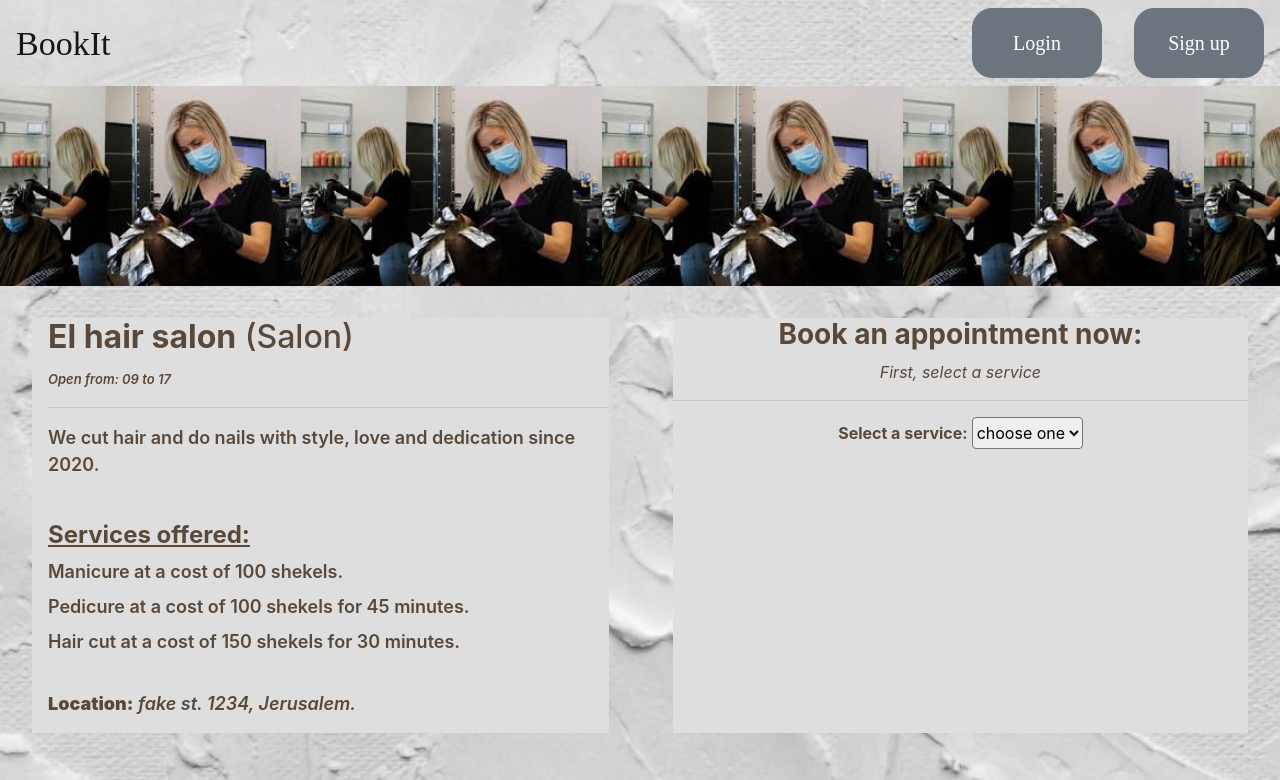
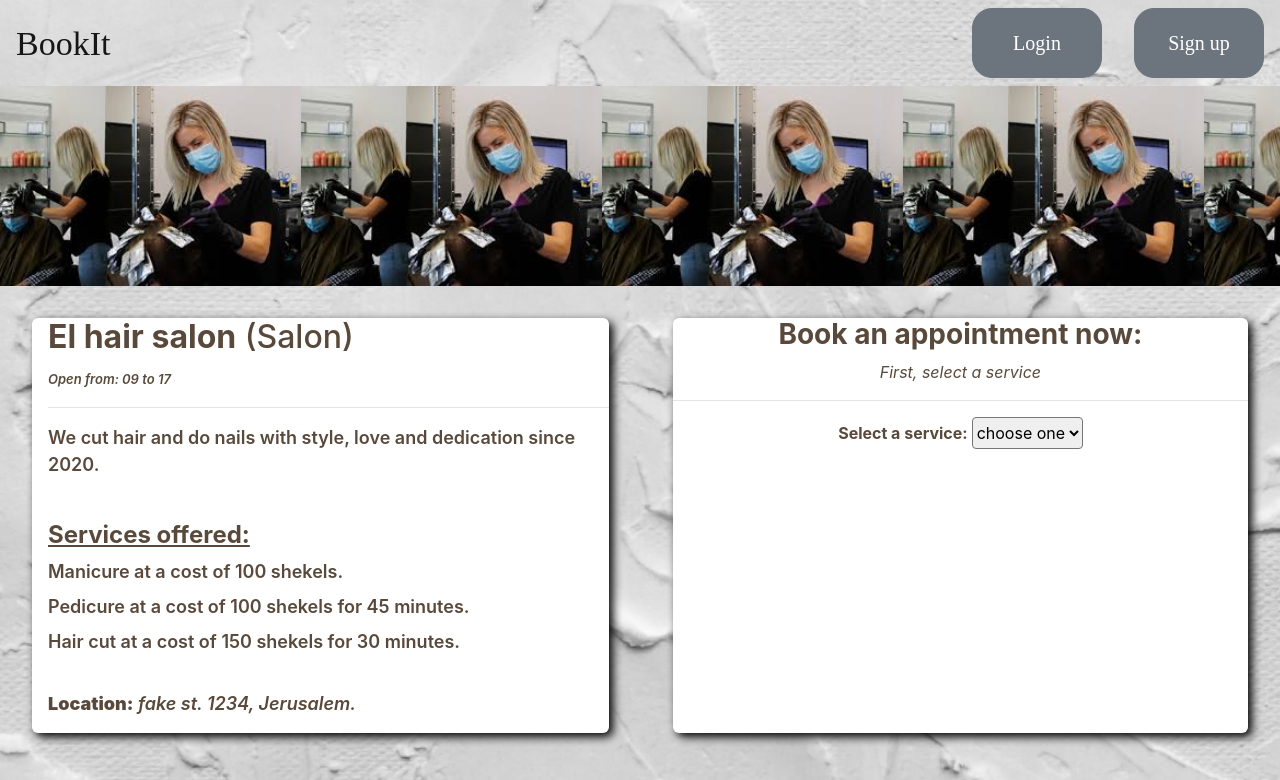
Before and after one commit to CheSackstein/Team-Frontend, a React (Create React App) app: page /Provider/1 in a window 1280 px wide. Shown: the top 780 px of the page. Built offline with nearby package versions, Linux system fonts and the light colour scheme.

Commit message:
design changes to search

```diff
--- a/src/components/Calendar.js
+++ b/src/components/Calendar.js
@@ -136,7 +136,7 @@ export default function Calendar(props) {
         <div>
           <br />
           <Button
-            className="bookNow mt-1"
+            className={serviceProfile.bookNow}
             id="bookNow"
             onClick={() => handleSubmit(selectedDate)}
           >
--- a/src/components/SearchForm.js
+++ b/src/components/SearchForm.js
@@ -12,6 +12,7 @@ export default function SearchForm(props) {
     setCategory(value);
     setType('');
   };
+
   const handleType = (e) => {
     const value = e.target.value;
     setType(value);
@@ -34,7 +35,7 @@ export default function SearchForm(props) {
             ref={register}
             onChange={(e) => handleCategory(e)}
           >
-            <option value="">select one</option>
+            <option disabled value="">select one</option>
             <option value="BEAUTY">Beauty</option>
             <option value="HEALTH">Health and Wellness</option>
           </select>
@@ -47,7 +48,7 @@ export default function SearchForm(props) {
                   onChange={(e) => handleType(e)}
                   ref={register}
                 >
-                  <option value="">select one</option>
+                  <option disabled value="">select one</option>
                   <option value="salon">Salon</option>
                   <option value="barber">Barber Shop</option>
                   <option value="nail salon">Nail Salon</option>
--- a/src/components/searchPage.module.css
+++ b/src/components/searchPage.module.css
@@ -1,8 +1,14 @@
 .formWrapper {
     width: 90%;
-    padding: 1rem;
+    padding: 1rem 0.5rem;
+    margin: 0 0.5rem;
+    border-radius: 6px;
     text-align: left;
     color: rgb(89, 73, 59);
+    background-color: white;
+    -webkit-box-shadow: 4px 4px 10px 0px rgba(0, 0, 0, 1);
+    -moz-box-shadow: 4px 4px 10px 0px rgba(0, 0, 0, 1);
+    box-shadow: 4px 4px 10px 0px rgba(0, 0, 0, 1);
     font-size: 22px;
 }
 
--- a/src/components/serviceProfile.module.css
+++ b/src/components/serviceProfile.module.css
@@ -15,8 +15,12 @@
     text-align: left;
     font-weight: 600;
     font-size: large;
-    background-color: rgb(222, 222, 222);
     padding-left: 1rem;
+    background-color: white;
+    border-radius: 6px;
+    -webkit-box-shadow: 4px 4px 10px 0px rgba(0, 0, 0, 1);
+    -moz-box-shadow: 4px 4px 10px 0px rgba(0, 0, 0, 1);
+    box-shadow: 4px 4px 10px 0px rgba(0, 0, 0, 1);
 }
 
 .data i {
@@ -26,9 +30,18 @@
 .calendarForm {
     width: 50vw;
     margin: 2rem 2rem;
-    background-color: rgb(222, 222, 222);
+    background-color: white;
+    border-radius: 6px;
+    -webkit-box-shadow: 4px 4px 10px 0px rgba(0, 0, 0, 1);
+    -moz-box-shadow: 4px 4px 10px 0px rgba(0, 0, 0, 1);
+    box-shadow: 4px 4px 10px 0px rgba(0, 0, 0, 1);
 }
 
 .service {
     margin-bottom: .5rem;
 }
+
+.bookNow {
+    margin-top: 1rem;
+    background-color: rgb(89, 73, 59);
+}
```
Also changed, not shown: 1 other file (tests, documents, lock files or other folders).
